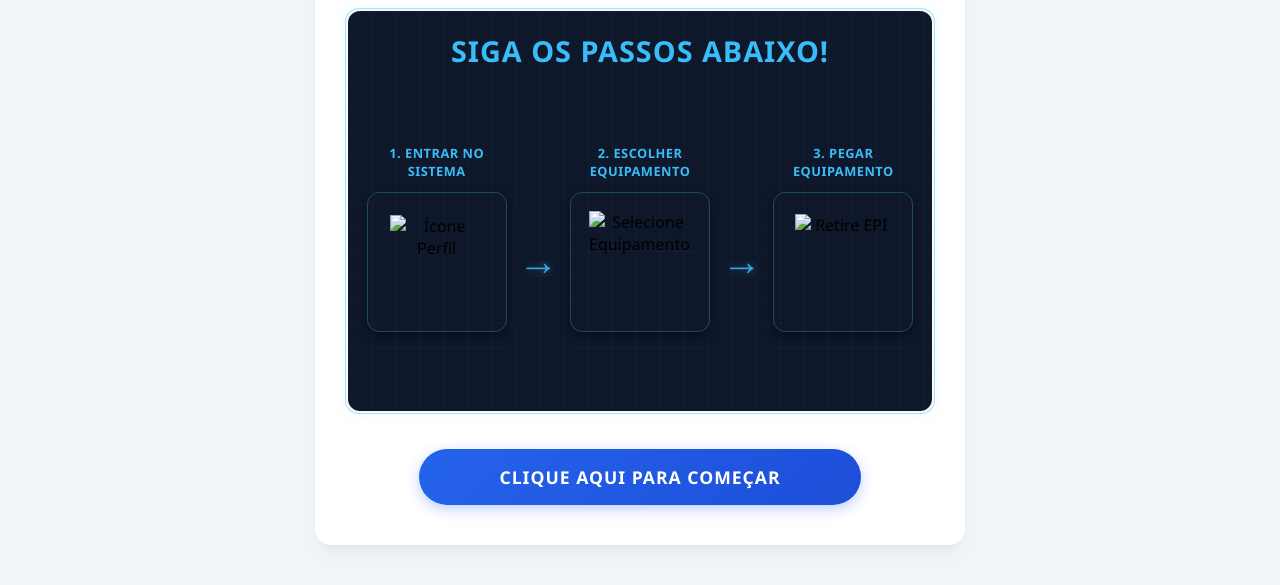
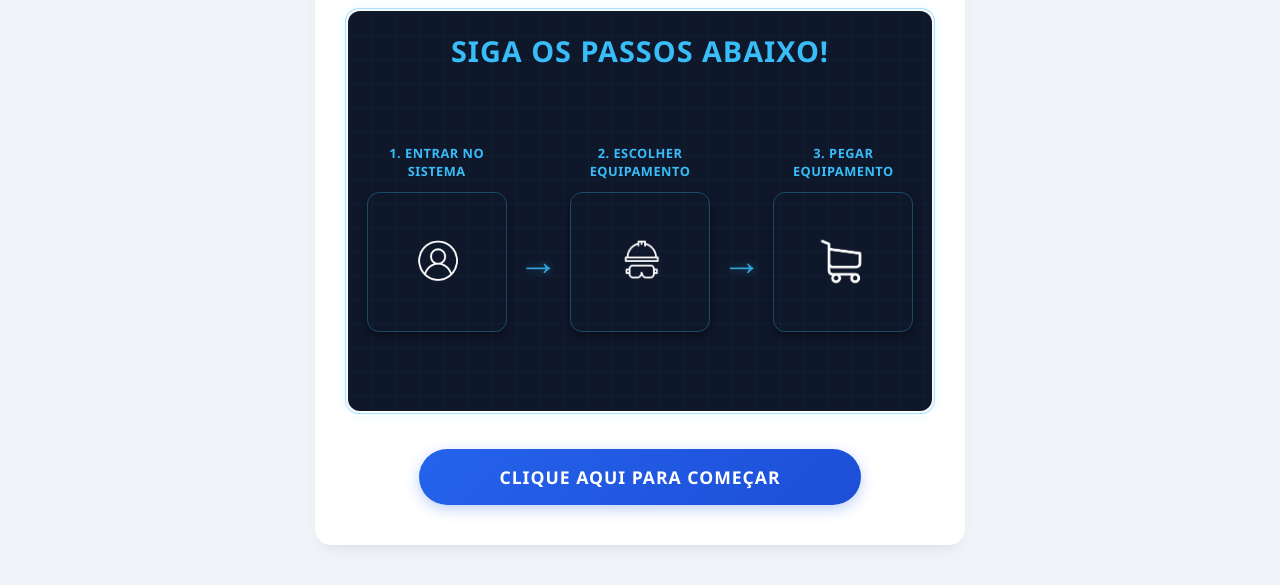
Before and after one commit to flaviaalmeiida/testee, a plain HTML site: page index.html in a window 1280 px wide. Shown: the part 215-800 px from the top of the page. Drawn offline with Linux system fonts and the light colour scheme.

Commit message:
Update index.html

```diff
--- a/index.html
+++ b/index.html
@@ -24,7 +24,7 @@
 
                 <div class="passo-card passo-ativo">
                     <span class="passo-titulo">1. ENTRAR NO SISTEMA</span>
-                    <img src="../FOTOS/perfil.png" alt="Ícone Perfil" class="passo-img perfil">
+                    <img src="perfil.png" alt="Ícone Perfil" class="passo-img perfil">
                 </div>
 
                 <div class="seta-indicadora">&rarr;</div>
@@ -32,7 +32,7 @@
 
                 <div class="passo-card">
                     <span class="passo-titulo">2. ESCOLHER EQUIPAMENTO</span>
-                    <img src="../FOTOS/epi.png" alt="Selecione Equipamentos" class="passo-img equipamentos">
+                    <img src="epi.png" alt="Selecione Equipamentos" class="passo-img equipamentos">
                 </div>
 
                 <div class="seta-indicadora">&rarr;</div>
@@ -40,7 +40,7 @@
 
                 <div class="passo-card">
                     <span class="passo-titulo">3. PEGAR EQUIPAMENTO</span>
-                    <img src="../FOTOS/carrinho.png" alt="Retire EPI" class="passo-img carrinho">
+                    <img src="carrinho.png" alt="Retire EPI" class="passo-img carrinho">
                 </div>
 
             </div>
```
